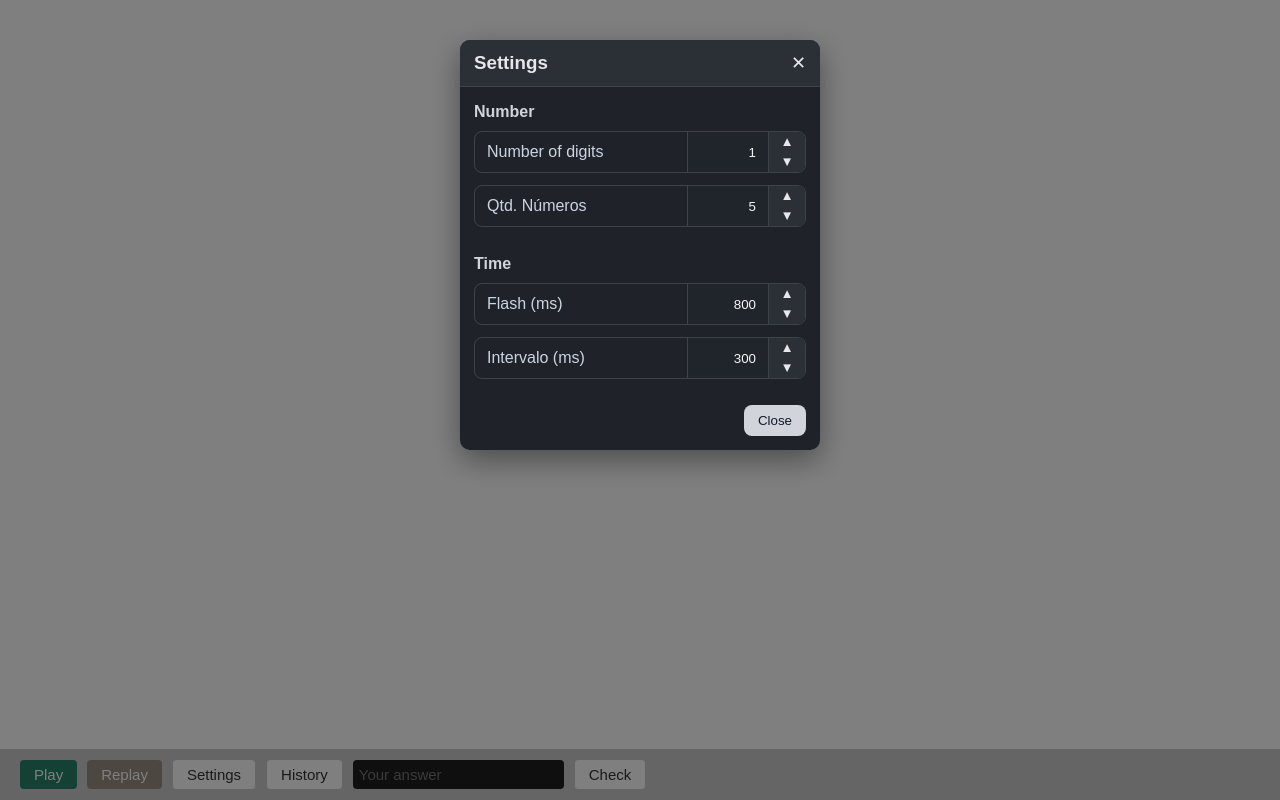
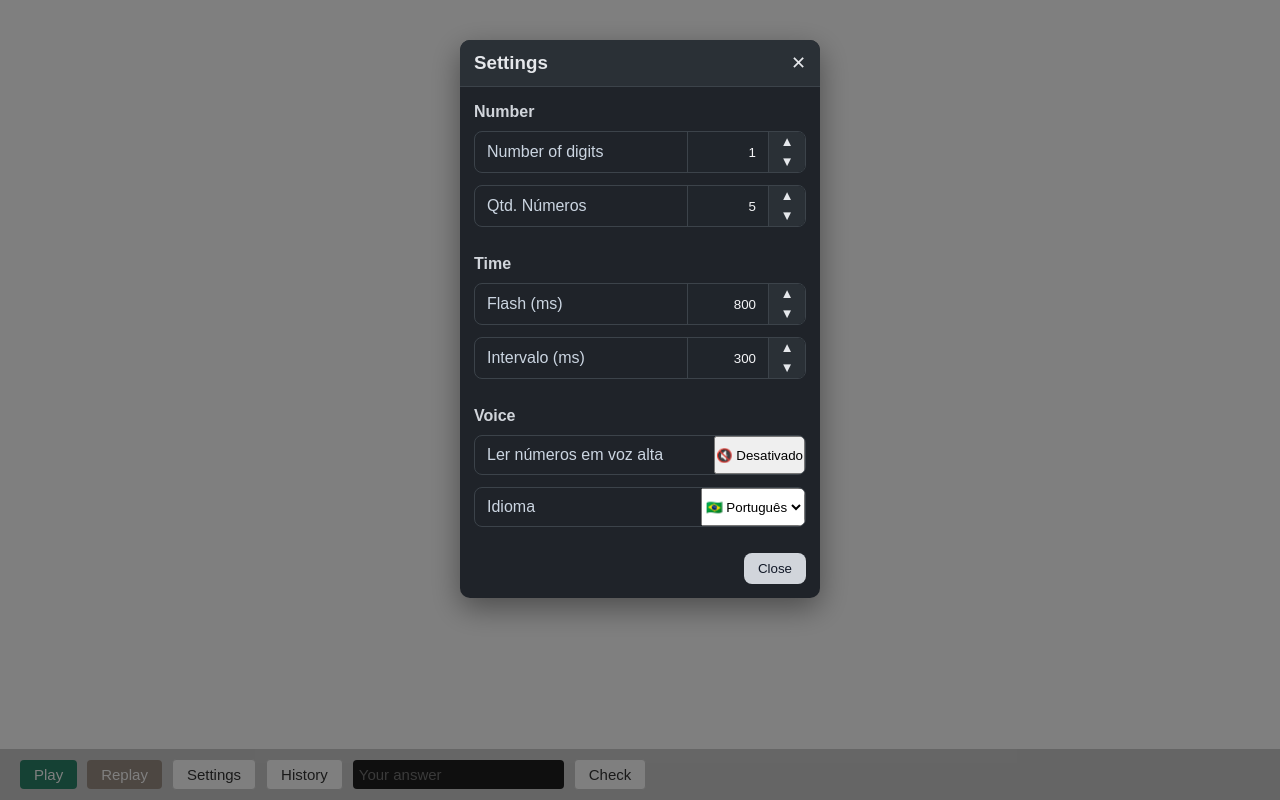
Before and after one commit to Anders0nlima/mental_calculation, a React (Vite) app: page / in a window 1280 px wide. Both pictures are taken after a click on the button "Settings". Built offline with nearby package versions, Linux system fonts and the light colour scheme.

Commit message:
versao-8

```diff
--- a/src/componentes/FlashTest.jsx
+++ b/src/componentes/FlashTest.jsx
@@ -6,24 +6,27 @@ export default function FlashTest() {
   const [stage, setStage] = useState("idle"); // idle | flash | answer | result
   const [sequence, setSequence] = useState([]);
   const [currentIndex, setCurrentIndex] = useState(0);
-  const [isShowing, setIsShowing] = useState(false); // controla se o número está visível
+  const [isShowing, setIsShowing] = useState(false);
   const [userAnswer, setUserAnswer] = useState("");
   const [correctAnswer, setCorrectAnswer] = useState(0);
   const [score, setScore] = useState(null);
   const [showSettings, setShowSettings] = useState(false);
 
-  // Configurações unificadas
+  // Configurações
   const [settings, setSettings] = useState({
     digits: 1,
     count: 5,
-    flashTime: 800,     // ms
-    intervalTime: 300,  // ms
+    flashTime: 800,
+    intervalTime: 300,
+    voice: false,         // 👈 agora tem voice
+    language: "pt-BR",    // 👈 idioma da fala
   });
 
   const handleChange = (field, value) => {
-    setSettings(prev => ({ ...prev, [field]: value }));
+    setSettings((prev) => ({ ...prev, [field]: value }));
   };
 
+  // 🔢 gera a sequência de números
   const generateSequence = () => {
     const seq = [];
     for (let i = 0; i < settings.count; i++) {
@@ -34,6 +37,7 @@ export default function FlashTest() {
     return seq;
   };
 
+  // ▶️ iniciar teste
   const startTest = () => {
     const seq = generateSequence();
     setSequence(seq);
@@ -45,39 +49,49 @@ export default function FlashTest() {
     setScore(null);
   };
 
+  // 🔁 repetir
   const replayTest = () => {
     setStage("flash");
     setCurrentIndex(0);
     setIsShowing(true);
   };
 
-  // Lógica de exibição com 2 fases: mostrar (flashTime) e intervalo (intervalTime)
+  // 🔊 falar número
+  const speakNumber = (num) => {
+    if (!settings.voice) return; // 👈 só fala se a voz estiver ativada
+    if (!window.speechSynthesis) return;
+    const utterance = new SpeechSynthesisUtterance(num.toString());
+    utterance.lang = settings.language;
+    window.speechSynthesis.cancel();
+    window.speechSynthesis.speak(utterance);
+  };
+
+  // Exibição dos números
   useEffect(() => {
     if (stage !== "flash") return;
 
-    // terminou a sequência -> vai para answer (mostra "?")
     if (currentIndex >= sequence.length) {
       setIsShowing(false);
       setStage("answer");
       return;
     }
 
-    // Fase 1: garante que o número atual esteja visível por flashTime
     setIsShowing(true);
+    speakNumber(sequence[currentIndex]); // 🔊 fala o número
+
     const showTimer = setTimeout(() => {
-      // Fase 2: esconde durante o intervalo, depois avança índice
       setIsShowing(false);
       const gapTimer = setTimeout(() => {
-        setCurrentIndex(prev => prev + 1);
+        setCurrentIndex((prev) => prev + 1);
       }, Math.max(0, settings.intervalTime));
 
-      // cleanup do gapTimer
       return () => clearTimeout(gapTimer);
     }, Math.max(0, settings.flashTime));
 
     return () => clearTimeout(showTimer);
-  }, [stage, currentIndex, sequence.length, settings.flashTime, settings.intervalTime]);
+  }, [stage, currentIndex, sequence, settings.flashTime, settings.intervalTime, settings.language, settings.voice]);
 
+  // ✅ verificar resposta
   const checkAnswer = () => {
     setScore(Number(userAnswer) === correctAnswer);
     setStage("result");
@@ -133,7 +147,7 @@ export default function FlashTest() {
         </button>
       </div>
 
-      {/* Modal de Configurações */}
+      {/* Modal */}
       {showSettings && (
         <SettingsModal
           settings={settings}
--- a/src/componentes/SettingsModal.jsx
+++ b/src/componentes/SettingsModal.jsx
@@ -31,7 +31,7 @@ export default function SettingsModal({ settings, handleChange, onClose }) {
         {/* Number */}
         <div className={styles.section}>
           <h4>Number</h4>
-
+          {/* Digits */}
           <div className={styles.inputGroup}>
             <span className={styles.prepend}>Number of digits</span>
             <div className={styles.numberControl}>
@@ -50,6 +50,7 @@ export default function SettingsModal({ settings, handleChange, onClose }) {
             </div>
           </div>
 
+          {/* Count */}
           <div className={styles.inputGroup}>
             <span className={styles.prepend}>Qtd. Números</span>
             <div className={styles.numberControl}>
@@ -89,7 +90,7 @@ export default function SettingsModal({ settings, handleChange, onClose }) {
         {/* Time */}
         <div className={styles.section}>
           <h4>Time</h4>
-
+          {/* Flash */}
           <div className={styles.inputGroup}>
             <span className={styles.prepend}>Flash (ms)</span>
             <div className={styles.numberControl}>
@@ -103,28 +104,17 @@ export default function SettingsModal({ settings, handleChange, onClose }) {
                 }}
               />
               <div className={styles.buttons}>
-                <button
-                  type="button"
-                  onClick={() => {
-                    const newVal = Math.min(5000, (settings.flashTime || 1000) + 50);
-                    handleChange("flashTime", newVal);
-                  }}
-                >
-                  ▲
-                </button>
-                <button
-                  type="button"
-                  onClick={() => {
-                    const newVal = Math.max(50, (settings.flashTime || 1000) - 50);
-                    handleChange("flashTime", newVal);
-                  }}
-                >
-                  ▼
-                </button>
+                <button type="button" onClick={() =>
+                  handleChange("flashTime", Math.min(5000, (settings.flashTime || 1000) + 50))
+                }>▲</button>
+                <button type="button" onClick={() =>
+                  handleChange("flashTime", Math.max(50, (settings.flashTime || 1000) - 50))
+                }>▼</button>
               </div>
             </div>
           </div>
 
+          {/* Interval */}
           <div className={styles.inputGroup}>
             <span className={styles.prepend}>Intervalo (ms)</span>
             <div className={styles.numberControl}>
@@ -138,26 +128,44 @@ export default function SettingsModal({ settings, handleChange, onClose }) {
                 }}
               />
               <div className={styles.buttons}>
-                <button
-                  type="button"
-                  onClick={() => {
-                    const newVal = Math.min(5000, (settings.intervalTime || 1000) + 50);
-                    handleChange("intervalTime", newVal);
-                  }}
-                >
-                  ▲
-                </button>
-                <button
-                  type="button"
-                  onClick={() => {
-                    const newVal = Math.max(50, (settings.intervalTime || 1000) - 50);
-                    handleChange("intervalTime", newVal);
-                  }}
-                >
-                  ▼
-                </button>
+                <button type="button" onClick={() =>
+                  handleChange("intervalTime", Math.min(5000, (settings.intervalTime || 1000) + 50))
+                }>▲</button>
+                <button type="button" onClick={() =>
+                  handleChange("intervalTime", Math.max(50, (settings.intervalTime || 1000) - 50))
+                }>▼</button>
               </div>
             </div>
+          </div>
+        </div>
+
+        {/* Voice */}
+        <div className={styles.section}>
+          <h4>Voice</h4>
+          <div className={styles.inputGroup}>
+            <span className={styles.prepend}>Ler números em voz alta</span>
+            <button
+              type="button"
+              className={`${styles.toggleBtn} ${settings.voice ? styles.active : ""}`}
+              onClick={() => handleChange("voice", !settings.voice)}
+            >
+              {settings.voice ? "🔊 Ativado" : "🔇 Desativado"}
+            </button>
+          </div>
+
+          <div className={styles.inputGroup}>
+            <span className={styles.prepend}>Idioma</span>
+            <select
+              className={styles.select}
+              value={settings.language}
+              onChange={(e) => handleChange("language", e.target.value)}
+            >
+              <option value="pt-BR">🇧🇷 Português</option>
+              <option value="en-US">🇺🇸 Inglês</option>
+              <option value="es-ES">🇪🇸 Espanhol</option>
+              <option value="fr-FR">🇫🇷 Francês</option>
+              <option value="de-DE">🇩🇪 Alemão</option>
+            </select>
           </div>
         </div>
 
```
